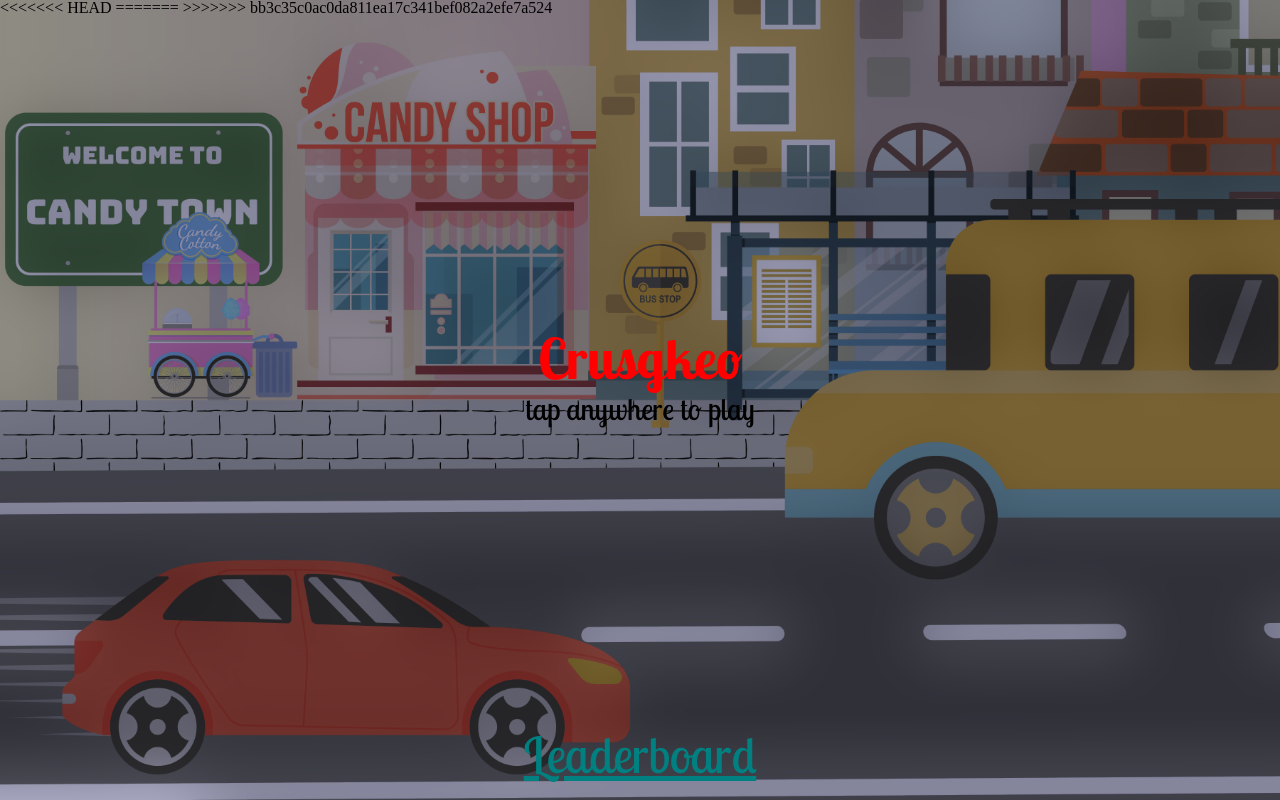
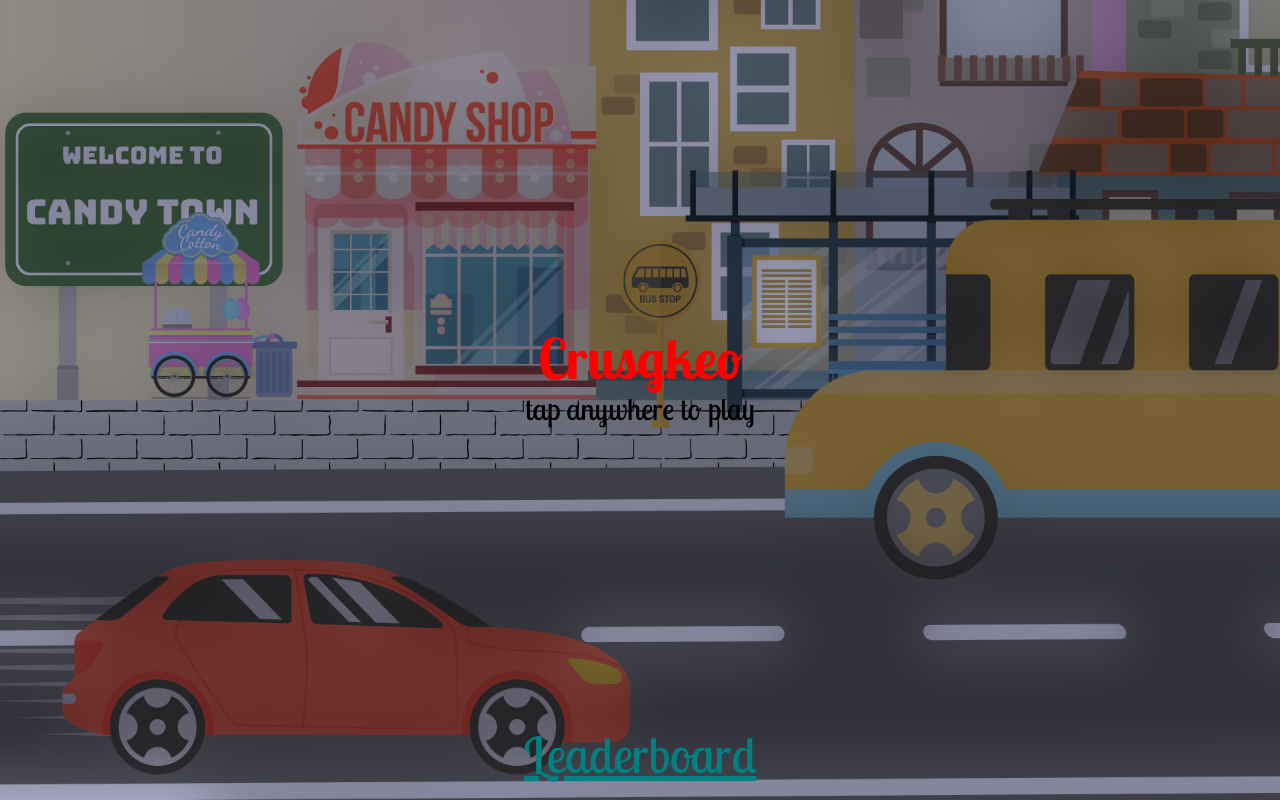
Before and after one commit to huynhtrankhanh/Crusgkeo, a website built with Vite: page index.html in a window 1280 px wide. Built offline with nearby package versions, Linux system fonts and the light colour scheme.

Commit message:
Fixing conflict between two fixes

```diff
--- a/index.html
+++ b/index.html
@@ -114,7 +114,6 @@
       }
       body {
         line-height: 1;
-        background-image: url("../Textures/GameBackgroundDarkPNG.png");
         background-size: cover;
       }
       ol,
@@ -179,14 +178,10 @@
   </head>
   <body>
     <canvas id="canvas"></canvas>
-<<<<<<< HEAD
-
-=======
     <script type="module">
       import background from "./Textures/GameBackgroundDarkPNG.png";
       document.body.style.backgroundImage = `url(${background})`;
     </script>
->>>>>>> bb3c35c0ac0da811ea17c341bef082a2efe7a524
     <script src="src/script.ts" type="module"></script>
     <div
       style="
```
